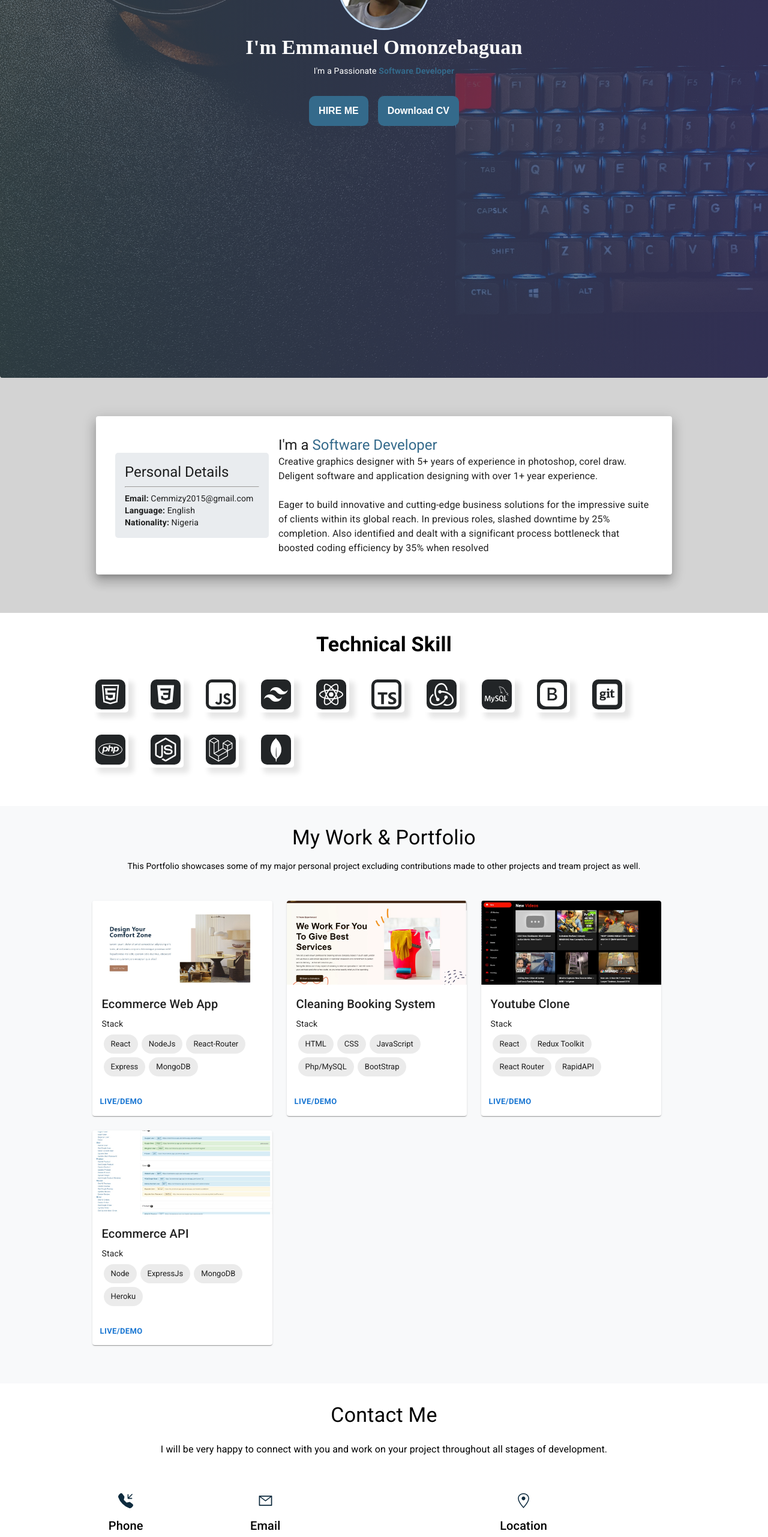
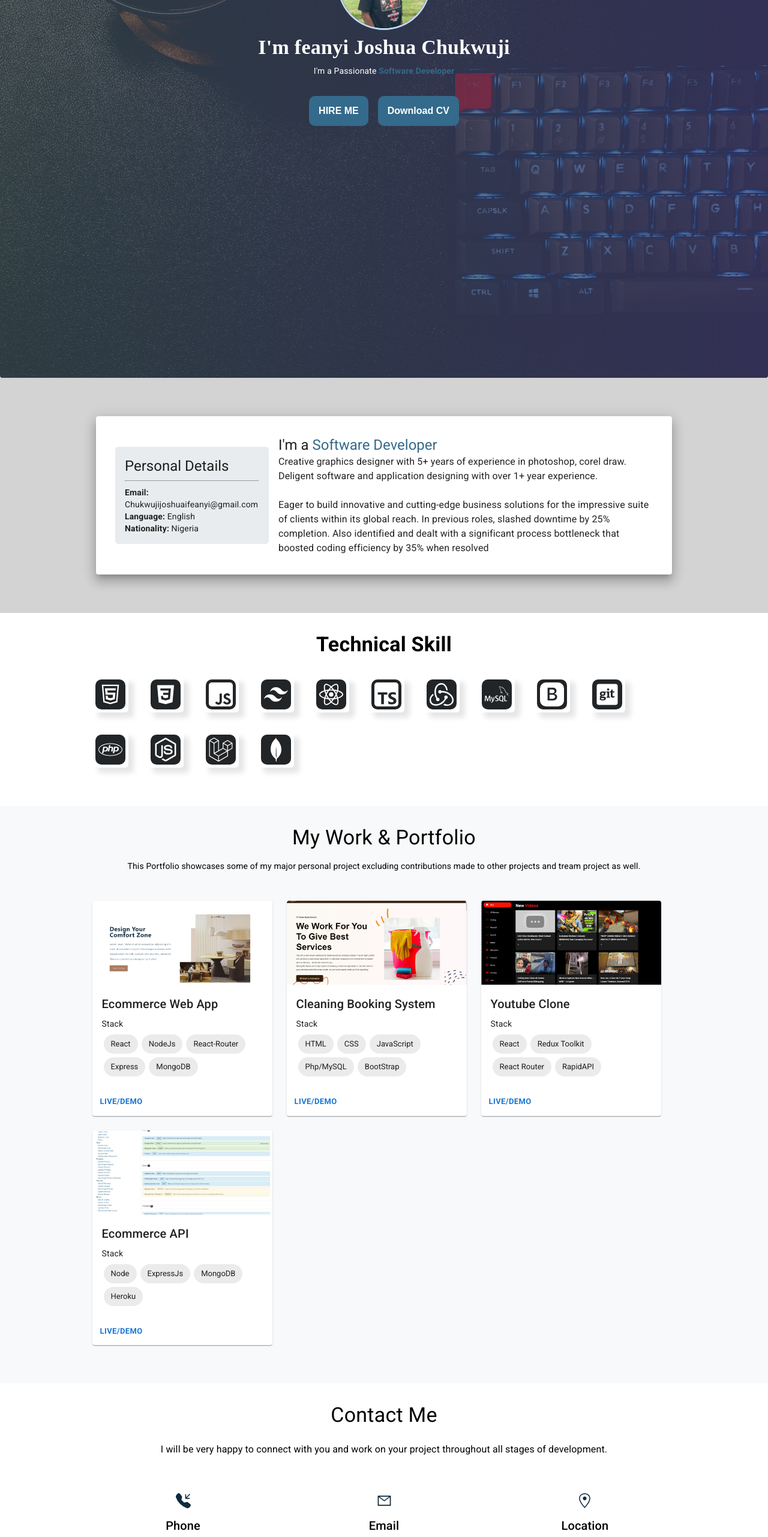
Before and after one commit to codeplan73/portfolio, a React (Create React App) app: page / in a window 1280 px wide. Shown: the part 234-2797 px from the top of the page at 60% size. Built offline with nearby package versions, Linux system fonts and the light colour scheme.

Commit message:
profile update

```diff
--- a/public/index.html
+++ b/public/index.html
@@ -6,7 +6,7 @@
     <meta name="viewport" content="width=device-width, initial-scale=1" />
     <meta name="theme-color" content="#000000" />
     <meta
-      name="Emmanuel Omonzebaguan Portfolio"
+      name="feanyi Joshua Chukwuji Portfolio"
       content="This Portfolio website showcase my information, skill and experience as a fullstack web developer, how I'm always putting much effect and work to improve in my carrier as a software engineer discovering ways of simplifying difficult task and providing solution to boost productivity"
     />
     <link rel="apple-touch-icon" href="%PUBLIC_URL%/logo.jpeg" />
@@ -17,8 +17,8 @@
     <link href="https://fonts.googleapis.com/css2?family=Raleway:wght@400;500;700;800&family=Roboto:wght@400;500;700&display=swap" rel="stylesheet">
     <link rel="stylesheet" href="./hamburger.css">
 
-    <title>Emmanuel Omonzebaguan Portfolio</title>
-    <!-- <title>Ifeanyi Joshua Chukwuji Portfolio</title> -->
+    <!-- <title>Emmanuel Omonzebaguan Portfolio</title> -->
+    <title>Ifeanyi Joshua Chukwuji Portfolio</title>
   </head>
   <body>
     <noscript>You need to enable JavaScript to run this app.</noscript>
--- a/src/components/About.tsx
+++ b/src/components/About.tsx
@@ -23,7 +23,7 @@ const About = () => {
           </Typography>
           <hr/>
           <Typography variant='body2'>
-            <strong>Email:</strong> Cemmizy2015@gmail.com
+            <strong>Email:</strong> Chukwujijoshuaifeanyi@gmail.com
           </Typography>
           <Typography variant='body2'>
             <strong>Language:</strong> English
--- a/src/components/Contact.tsx
+++ b/src/components/Contact.tsx
@@ -58,6 +58,7 @@ function Contact() {
         <Box
           sx={{
             display: 'flex',
+            flex:1,
             flexDirection: 'column',
             justifyContent: 'center',
             alignItems: 'center',
@@ -67,11 +68,12 @@ function Contact() {
           <BsFillTelephoneInboundFill className="contact__icon" />
           <Typography variant="h6">Phone</Typography>
           {/* <Typography variant="body1">Lorem ipsum dolor sit amet.</Typography> */}
-          <Typography variant="body2">+2349168189258</Typography>
+          <Typography variant="body2">+2348052728064</Typography>
         </Box>
         <Box
           sx={{
             display: 'flex',
+            flex:1,
             flexDirection: 'column',
             justifyContent: 'center',
             alignItems: 'center',
@@ -81,21 +83,24 @@ function Contact() {
           <AiOutlineMail className="contact__icon" />
           <Typography variant="h6">Email</Typography>
           {/* <Typography variant="body1">Lorem ipsum dolor sit amet.</Typography> */}
-          <Typography variant="body2">emmizy2015@gmail.com</Typography>
+          <Typography variant="body2">Chukwujijoshuaifeanyi@gmail.com</Typography>
         </Box>
         <Box
           sx={{
             display: 'flex',
+            flex:1,
             flexDirection: 'column',
             justifyContent: 'center',
             alignItems: 'center',
             gap: '0.5rem',
+            textOverflow: 'hidden'
           }}
         >
           <GoLocation className="contact__icon" />
           <Typography variant="h6">Location</Typography>
           {/* <Typography variant="body1">Lorem ipsum dolor sit amet.</Typography> */}
-          <Typography variant="body2">No 10 Iye-Omon Lane, off Agbonma Street, Ekenhuan Road, Benin City Edo State</Typography>
+          <Typography variant="body2">No 15 Edosa Street Benin City Edo State</Typography>
+          {/* <Typography variant="body2">No 10 Iye-Omon Lane, off Agbonma Street, Ekenhuan Road, Benin City Edo State</Typography> */}
         </Box>
       </Box>
 
--- a/src/components/Hero.tsx
+++ b/src/components/Hero.tsx
@@ -5,8 +5,8 @@ import {
   Typography,
   Avatar
 } from '@mui/material'
-// import profile from '../assets/ify-pic.jpeg'
-import profile from '../assets/profile.jpeg'
+import profile from '../assets/ify-pic.jpeg'
+// import profile from '../assets/profile.jpeg'
 import { HashLink as Link} from 'react-router-hash-link';
 const Hero = () => {
   return (
@@ -35,7 +35,7 @@ const Hero = () => {
             textAlign:'center'
           }}
         >
-          I'm Emmanuel Omonzebaguan
+          I'm feanyi Joshua Chukwuji
         </Typography>
         <Typography variant='body2' color='white' sx={{textAlign:'center'}}>
           I'm a Passionate <span style={{color:'#346a8b', fontWeight:'600'}}>Software Developer</span>
```
